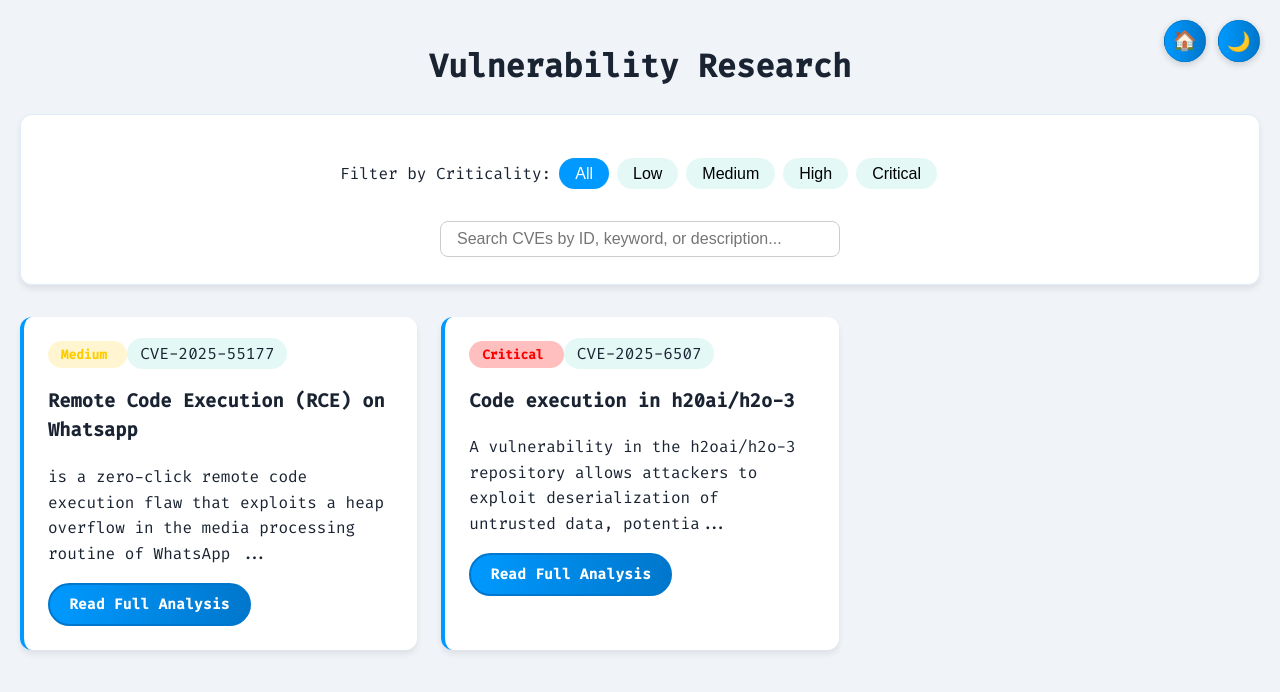
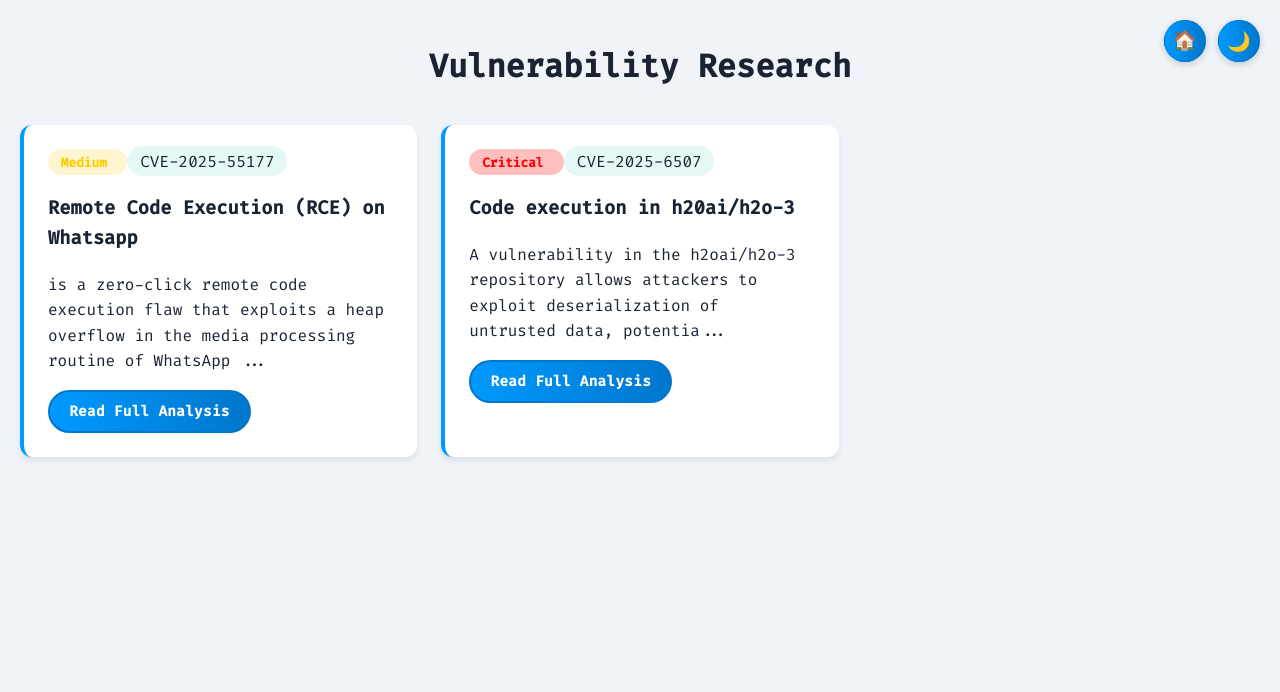
Before and after one commit to PathogenicKatt/PathogenicKatt.github.io, a Jekyll site: the page built from cves.md, in a window 1280 px wide. Shown: the top 692 px of the page. Built offline with Jekyll 4.4.1, drawn with Linux system fonts in a browser that asks for light colours.

Commit message:
Remove ctf-search bar

```diff
--- a/cves.md
+++ b/cves.md
@@ -11,19 +11,6 @@ custom_css: true
   </h1>
 </div>
 
-<div class="ctf-card">
-  <div class="difficulty-filter">
-    <span>Filter by Criticality:</span>
-    <button class="difficulty-btn active" data-criticality="all">All</button>
-    <button class="difficulty-btn" data-criticality="low">Low</button>
-    <button class="difficulty-btn" data-criticality="medium">Medium</button>
-    <button class="difficulty-btn" data-criticality="high">High</button>
-    <button class="difficulty-btn" data-criticality="critical">Critical</button>
-    </div>
-    <div class="search-bar-container" style="text-align:center;">
-    <input type="text" id="cvesSearch" class="writeups-search" placeholder="Search CVEs by ID, keyword, or description...">
-  </div>
-</div>
 
 <div class="writeups-grid" id="cvesGrid">
   {% for cve in site.cves %}
```
